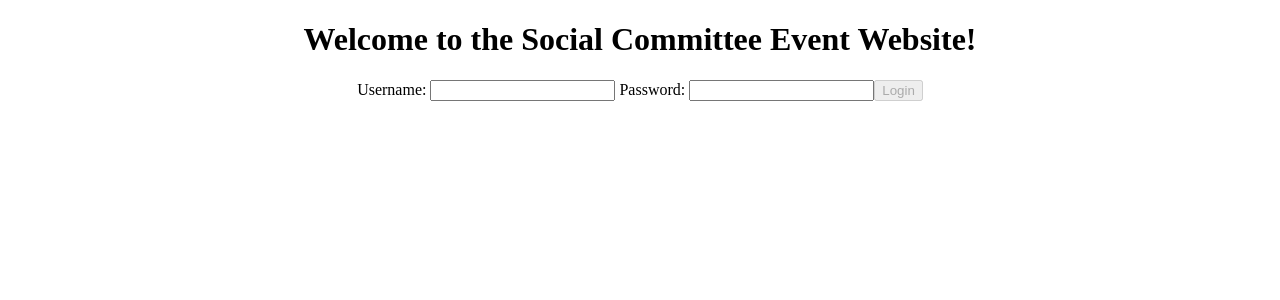
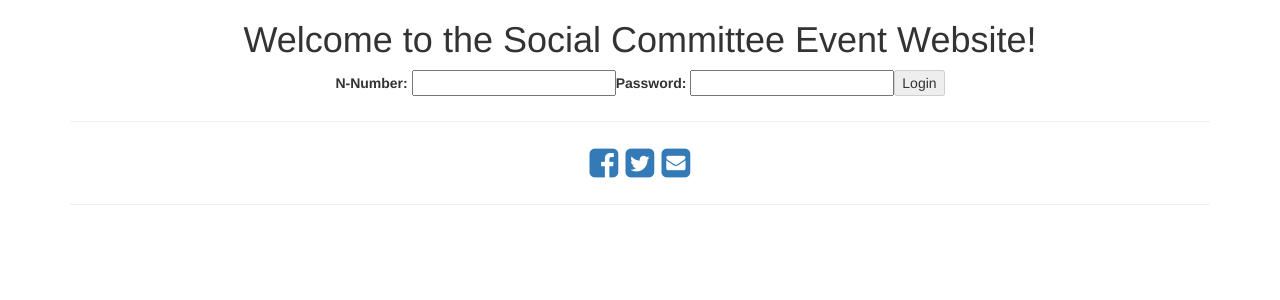
Before and after one commit to shanebrannigan/SoComDev, an Angular app: page / in a window 1280 px wide. Shown: the top 300 px of the page. Built offline with nearby package versions, Linux system fonts and the light colour scheme.

Commit message:
added in a footer component, hid admin event create

```diff
--- a/src/app/admin-event-create/admin-event-create.component.ts
+++ b/src/app/admin-event-create/admin-event-create.component.ts
@@ -31,7 +31,6 @@ export class AdminEventCreateComponent implements OnInit {
   onSubmit() {
     if (this.eventService.createNewEvent(this.event)) {
      this.eventCreated = true;
-
     }
   }
 }
--- a/src/app/app.component.html
+++ b/src/app/app.component.html
@@ -12,8 +12,13 @@
 
   <div *ngIf = "loggedIn">
     <!-- here we display everything for the user, we can display additional compoents if AdminLoggedIn( -->
+
   <app-home-event-display></app-home-event-display>
 
   </div>
 
+  <div>
+    <app-home-footer></app-home-footer>
 </div>
+
+</div>
--- a/src/app/app.module.ts
+++ b/src/app/app.module.ts
@@ -7,6 +7,7 @@ import { HomeSignupComponent } from './home-signup/home-signup.component';
 import { HomeEventDisplayComponent } from './home-event-display/home-event-display.component';
 import {FormsModule, ReactiveFormsModule} from '@angular/forms';
 import { AdminEventCreateComponent } from './admin-event-create/admin-event-create.component';
+import { HomeFooterComponent } from './home-footer/home-footer.component';
 
 
 @NgModule({
@@ -15,7 +16,8 @@ import { AdminEventCreateComponent } from './admin-event-create/admin-event-crea
     HomeLoginComponent,
     HomeSignupComponent,
     HomeEventDisplayComponent,
-    AdminEventCreateComponent
+    AdminEventCreateComponent,
+    HomeFooterComponent
   ],
   imports: [
     BrowserModule,
--- a/src/app/home-event-display/home-event-display.component.html
+++ b/src/app/home-event-display/home-event-display.component.html
@@ -1,4 +1,7 @@
 <aside>
+  <h2>
+    This months' Event
+  </h2>
   <p><b>Img: </b> {{ eventToDisplay.img }}</p>
   <p><b>Title: </b> {{ eventToDisplay.title }}</p>
   <p><b>Information: </b> {{ eventToDisplay.info }}</p>
@@ -6,6 +9,6 @@
   <p><b>Date: </b> {{ eventToDisplay.date }}</p>
   <p><b>Guest Fee: </b> {{ eventToDisplay.guestFee }}</p>
 
-  <app-admin-event-create></app-admin-event-create>
+
 
 </aside>
--- /dev/null
+++ b/src/app/home-footer/home-footer.component.css
@@ -0,0 +1,32 @@
+.social:hover {
+  -webkit-transform: scale(1.1);
+  -moz-transform: scale(1.1);
+  -o-transform: scale(1.1);
+}
+.social {
+  -webkit-transform: scale(0.8);
+  /* Browser Variations: */
+
+  -moz-transform: scale(0.8);
+  -o-transform: scale(0.8);
+  -webkit-transition-duration: 0.5s;
+  -moz-transition-duration: 0.5s;
+  -o-transition-duration: 0.5s;
+}
+
+/*
+    Multicoloured Hover Variations
+*/
+
+#social-fb:hover {
+  color: #3B5998;
+}
+#social-tw:hover {
+  color: #4099FF;
+}
+#social-gp:hover {
+  color: #d34836;
+}
+#social-em:hover {
+  color: #f39c12;
+}
--- /dev/null
+++ b/src/app/home-footer/home-footer.component.html
@@ -0,0 +1,19 @@
+<link href="//maxcdn.bootstrapcdn.com/bootstrap/3.3.0/css/bootstrap.min.css" rel="stylesheet" id="bootstrap-css">
+<script src="//maxcdn.bootstrapcdn.com/bootstrap/3.3.0/js/bootstrap.min.js"></script>
+<script src="//code.jquery.com/jquery-1.11.1.min.js"></script>
+<!------ Include the above in your HEAD tag ---------->
+
+<!-- Social Footer, Colour Matching Icons -->
+<!-- Include Font Awesome Stylesheet in Header -->
+<link href="//maxcdn.bootstrapcdn.com/font-awesome/4.1.0/css/font-awesome.min.css" rel="stylesheet">
+<link href="https://maxcdn.bootstrapcdn.com/bootstrap/3.3.5/css/bootstrap.min.css" rel="stylesheet" integrity="sha256-MfvZlkHCEqatNoGiOXveE8FIwMzZg4W85qfrfIFBfYc= sha512-dTfge/zgoMYpP7QbHy4gWMEGsbsdZeCXz7irItjcC3sPUFtf0kuFbDz/ixG7ArTxmDjLXDmezHubeNikyKGVyQ==" crossorigin="anonymous">
+<!-- // -->
+<div class="container">
+  <hr>
+  <div class="text-center center-block">
+    <a href="https://www.facebook.com/bootsnipp"><i id="social-fb" class="fa fa-facebook-square fa-3x social"></i></a>
+    <a href="https://twitter.com/bootsnipp"><i id="social-tw" class="fa fa-twitter-square fa-3x social"></i></a>
+    <a href="mailto:bootsnipp@gmail.com"><i id="social-em" class="fa fa-envelope-square fa-3x social"></i></a>
+  </div>
+  <hr>
+</div>
--- /dev/null
+++ b/src/app/home-footer/home-footer.component.ts
@@ -0,0 +1,15 @@
+import { Component, OnInit } from '@angular/core';
+
+@Component({
+  selector: 'app-home-footer',
+  templateUrl: './home-footer.component.html',
+  styleUrls: ['./home-footer.component.css']
+})
+export class HomeFooterComponent implements OnInit {
+
+  constructor() { }
+
+  ngOnInit() {
+  }
+
+}
--- a/src/app/home-login/home-login.component.html
+++ b/src/app/home-login/home-login.component.html
@@ -1,7 +1,7 @@
 <form [formGroup]="loginForm" (ngSubmit)="onSubmit()" xmlns="">
 
   <label>
-    Username:
+    N-Number:
     <input type="text" formControlName="username" required>
 
   </label>
```
Also changed, not shown: 1 other file (tests, documents, lock files or other folders).
